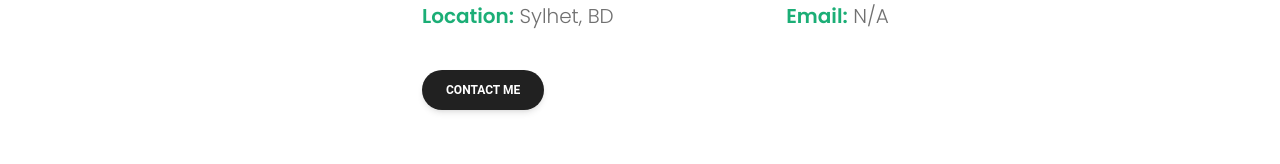
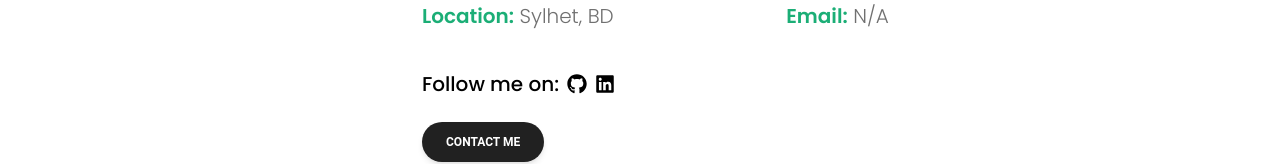
Before and after one commit to abduseu/abdus-client, a React (Vite) app: page / in a window 1280 px wide. Shown: the part 1401-1565 px from the top of the page. Built offline with nearby package versions, Linux system fonts and the light colour scheme.

Commit message:
aos & follow me icons added

```diff
--- a/package.json
+++ b/package.json
@@ -11,6 +11,7 @@
   },
   "dependencies": {
     "@material-tailwind/react": "^2.1.9",
+    "aos": "^2.3.4",
     "localforage": "^1.10.0",
     "match-sorter": "^6.3.4",
     "react": "^18.2.0",
--- a/src/components/About.jsx
+++ b/src/components/About.jsx
@@ -1,10 +1,10 @@
 import { Button } from "@material-tailwind/react";
+import { FaGithub, FaLinkedin } from "react-icons/fa";
 
 const About = () => {
     return (
         <div className="mx-5 my-6">
             <div className="mx-auto md:py-16">
-                {/* <h3 className="text-center text-4xl font-bold uppercase">About</h3> */}
                 <div className="md:flex justify-between items-center gap-12">
                     <div>
                         <img src="https://i.ibb.co/s913LHG/about-compressed.jpg" />
@@ -29,6 +29,18 @@ const About = () => {
                                 <p><span className="font-semibold">Email:</span> N/A</p>
                             </div>
                         </div>
+                        <div className="flex items-center gap-2 text-xl font-medium">
+                            <h3>Follow me on: </h3>
+                            <div className="flex gap-2">
+                                <a href="https://github.com/abduseu" target="_blank" rel="noopener noreferrer">
+                                    <FaGithub />
+                                </a>
+                                <a href="https://www.linkedin.com/in/abduseu/" target="_blank" rel="noopener noreferrer">
+                                    <FaLinkedin />
+                                </a>
+
+                            </div>
+                        </div>
                         <div>
                             <a href={'#contact'}>
                                 <Button variant="filled" color="black" className="rounded-full">
--- a/src/components/Header.jsx
+++ b/src/components/Header.jsx
@@ -1,18 +1,25 @@
 import React from "react";
 import { Navbar, MobileNav, Typography, IconButton } from "@material-tailwind/react";
 import { SiArtixlinux } from "react-icons/si";
-import {ReactTyped} from 'react-typed';
-import {Link} from 'react-router-dom';
+import { ReactTyped } from 'react-typed';
+import { Link } from 'react-router-dom';
+import AOS from 'aos';
+import 'aos/dist/aos.css';
+import { useEffect } from "react";
 
 const Header = () => {
     const [openNav, setOpenNav] = React.useState(false);
 
-    React.useEffect(() => {
+    useEffect(() => {
         window.addEventListener(
             "resize",
             () => window.innerWidth >= 960 && setOpenNav(false),
         );
     }, []);
+
+    useEffect(() => {
+        AOS.init();
+    }, [])
 
     const navList = (
         <ul className="mt-2 mb-4 flex flex-col gap-2 lg:mb-0 lg:mt-0 lg:flex-row lg:items-center lg:gap-6">
@@ -61,7 +68,9 @@ const Header = () => {
             {/* Banner Section */}
             <div className=" mx-auto pb-12 text-white bg-banner">
                 <div className="flex flex-col justify-center items-center h-screen">
-                    <h3 className="text-base md:text-2xl font-light pb-4">Hello! I am</h3>
+                    <div data-aos="fade-zoom-in" data-aos-duration="3000">
+                        <h3 className="text-base md:text-2xl font-light pb-4">Hello! I am</h3>
+                    </div>
                     <h3 className="text-4xl md:text-6xl font-bold pb-4">Abdus Salam</h3>
                     <h2 className="text-2xl md:text-4xl font-bold"><ReactTyped strings={["Software Developer", "Front-End Developer"]} typeSpeed={100} backSpeed={50} loop /></h2>
                 </div>
--- a/src/index.css
+++ b/src/index.css
@@ -24,6 +24,7 @@ orange orange2 : #FF6200 #FEE2E2
 */
 
 :root {
+  scroll-behavior: smooth;
     --text-color: #fff;
     --primary-color: #1BAE76;
     --primary-color2: #DCFCE7;
```
Also changed, not shown: 1 other file (tests, documents, lock files or other folders).
